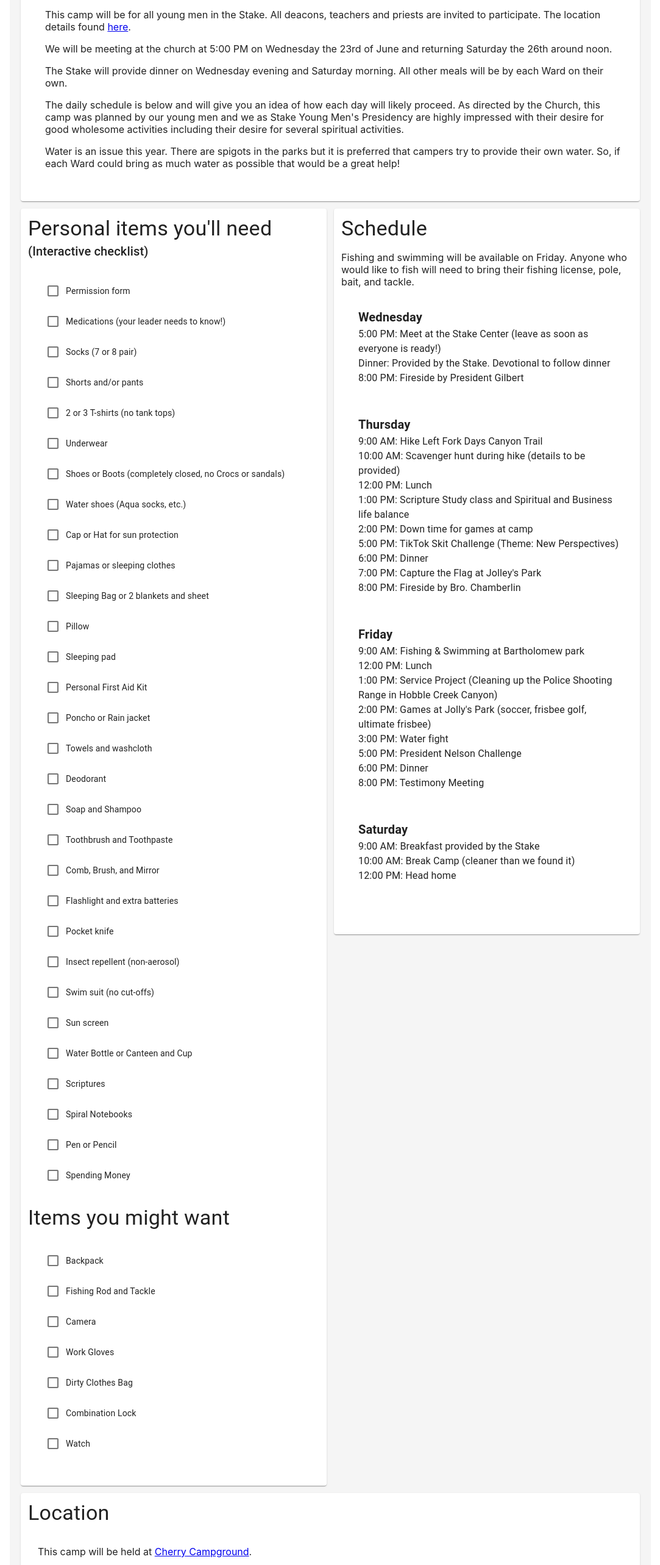
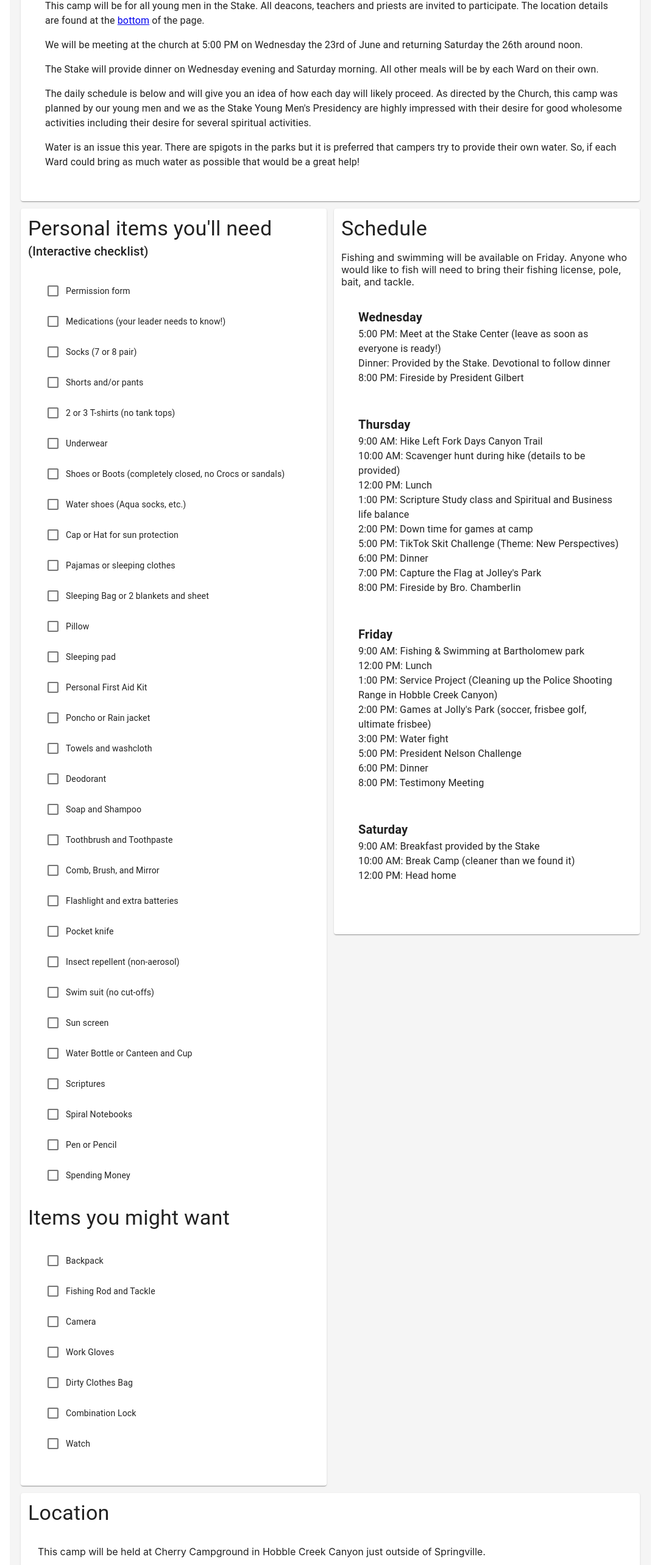
Before and after one commit to smcgee31/YouthConference_2019, a React (Create React App) app: page / in a window 1280 px wide. Shown: the part 154-2720 px from the top of the page at 61% size, without its empty margins (98-1181 px from the left). Built offline with nearby package versions, Linux system fonts and the light colour scheme.

Commit message:
update schedule and general info

```diff
--- a/src/Components/Intro.jsx
+++ b/src/Components/Intro.jsx
@@ -6,29 +6,30 @@ export default () => {
     <Card style={{ padding: 12, margin: 6 }}>
       <Typography variant="h4">General Camp Info</Typography>
       <CardContent style={{ marginLeft: 12 }}>
-        <p>
+        <Typography style={{ marginBottom: 16 }}>
           This camp will be for all young men in the Stake. All deacons, teachers and priests are
-          invited to participate. The location details found <a href="#location">here</a>.
-        </p>
-        <p>
+          invited to participate. The location details are found at the{' '}
+          <a href="#location">bottom</a> of the page.
+        </Typography>
+        <Typography style={{ marginBottom: 16 }}>
           We will be meeting at the church at 5:00 PM on Wednesday the 23rd of June and returning
           Saturday the 26th around noon.
-        </p>
-        <p>
+        </Typography>
+        <Typography style={{ marginBottom: 16 }}>
           The Stake will provide dinner on Wednesday evening and Saturday morning. All other meals
           will be by each Ward on their own.
-        </p>
-        <p>
+        </Typography>
+        <Typography style={{ marginBottom: 16 }}>
           The daily schedule is below and will give you an idea of how each day will likely proceed.
-          As directed by the Church, this camp was planned by our young men and we as Stake Young
-          Men's Presidency are highly impressed with their desire for good wholesome activities
-          including their desire for several spiritual activities.
-        </p>
-        <p>
+          As directed by the Church, this camp was planned by our young men and we as the Stake
+          Young Men's Presidency are highly impressed with their desire for good wholesome
+          activities including their desire for several spiritual activities.
+        </Typography>
+        <Typography style={{ marginBottom: 16 }}>
           Water is an issue this year. There are spigots in the parks but it is preferred that
           campers try to provide their own water. So, if each Ward could bring as much water as
           possible that would be a great help!
-        </p>
+        </Typography>
       </CardContent>
     </Card>
   );
--- a/src/Layout/Footer.jsx
+++ b/src/Layout/Footer.jsx
@@ -7,15 +7,8 @@ export default () => {
       <Typography variant="h4">Location</Typography>
       <CardContent>
         <p id="location">
-          This camp will be held at{' '}
-          <a
-            href="https://www.google.com/maps/place/Cherry+Campground/@40.1683885,-111.4778003,15z/data=!4m5!3m4!1s0x0:0x6ca7ec35aafd4d7d!8m2!3d40.1683885!4d-111.4778003"
-            target="_blank"
-            rel="noopener noreferrer"
-          >
-            Cherry Campground
-          </a>
-          .
+          This camp will be held at Cherry Campground in Hobble Creek Canyon just outside of
+          Springville.
         </p>
         <p>
           Location directions: Traveling south on I-15 towards Springville, get off the freeway on
@@ -24,7 +17,17 @@ export default () => {
           You will come to a fork in the road, be sure to stay to the right, this is Right Fork
           Hobble Rd and the campground will be about 1.3 miles up and on your right.
         </p>
-        <p>Alternatively you can paste this location code into Google Maps: 5G9C+9V</p>
+        <p>
+          Click{' '}
+          <a
+            href="https://www.google.com/maps/place/Cherry+Campground/@40.1683885,-111.4778003,15z/data=!4m5!3m4!1s0x0:0x6ca7ec35aafd4d7d!8m2!3d40.1683885!4d-111.4778003"
+            target="_blank"
+            rel="noopener noreferrer"
+          >
+            HERE
+          </a>{' '}
+          for a Google Maps link or you can paste this location code into Google Maps: 5G9C+9V
+        </p>
       </CardContent>
     </Card>
   );
```
